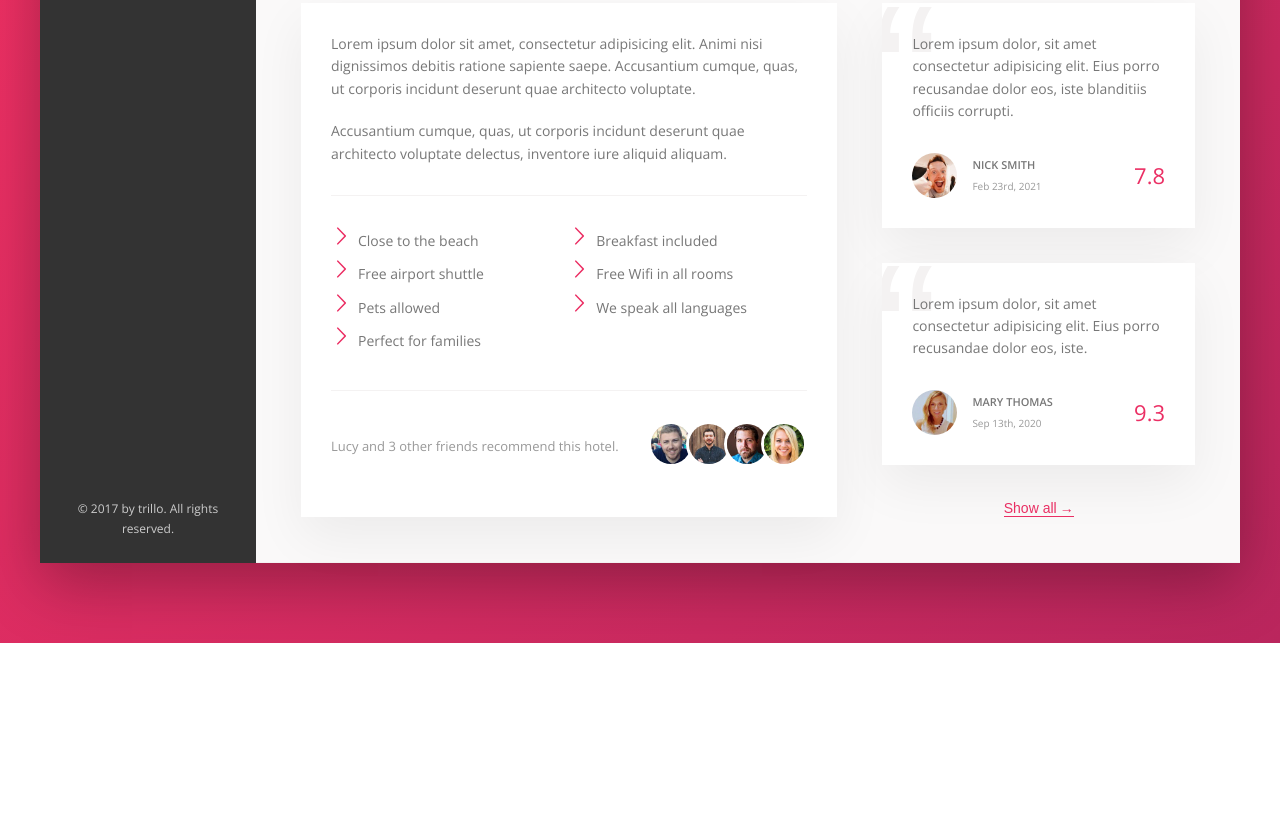
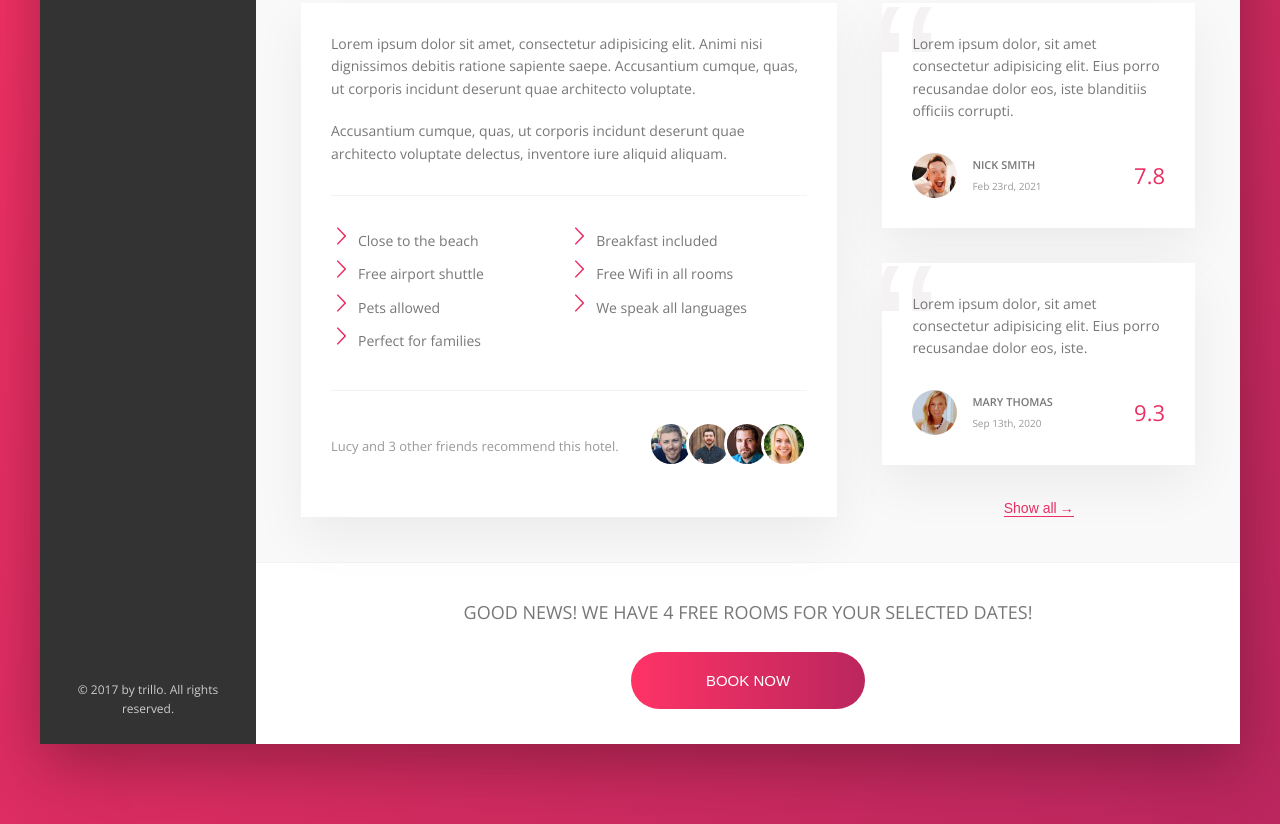
Before and after one commit to ocampo19/Trillo, a website: page index.html in a window 1280 px wide. Shown: the part 644-1468 px from the top of the page. Before the commit the page ends 1287 px from the top, so only its background shows below. Drawn offline with nearby package versions, Linux system fonts and the light colour scheme.

Commit message:
Project completed.

```diff
--- a/index.html
+++ b/index.html
@@ -84,9 +84,6 @@
                         &copy; 2017 by trillo. All rights reserved.
                     </div>
                 </nav>
-
-
-
 
                 <main class="hotel-view">
                     <div class="gallery">
@@ -196,6 +193,16 @@
                             <button class="btn-inline">Show all<span>&rarr;</span></button>
                         </div>
                     </div>
+
+                    <div class="cta">
+                        <h2 class="cta__book-now">
+                            Good news! We have 4 free rooms for your selected dates!
+                        </h2>
+                        <button class="btn">
+                            <span class="btn__visible">Book now</span>
+                            <span class="btn__invisible">Only 4 rooms left</span>
+                        </button>
+                    </div>
                 </main>
             </div>
         </div>
--- a/sass/_components.scss
+++ b/sass/_components.scss
@@ -441,3 +441,65 @@
         font-family: sans-serif;
     }
 }
+
+/*****     C A L L - T O - A C T I O N     *****/
+.cta {
+    padding: 3.5rem 0;
+    text-align: center;
+
+    &__book-now {
+        font-size: 1.8rem;
+        font-weight: 300;
+        text-transform: uppercase;
+        margin-bottom: 2.5rem;
+    }
+}
+
+/*****     B T N     *****/
+.btn {
+    font-size: 1.5rem;
+    font-weight: 300;
+    text-transform: uppercase;
+    border-radius: 100px;
+    border: none;
+    background-image: linear-gradient(to right, var(--color-primary-light), var(--color-primary-dark));
+    color: #fff;
+    position: relative;
+    overflow: hidden;
+    cursor: pointer;
+
+    & > * {
+        display: inline-block;
+        width: 100%;
+        height: 100%;
+        transition: all .2s;
+    }
+
+    &__visible {
+        padding: 2rem 7.5rem;
+    }
+
+    &__invisible {
+        position: absolute;
+        padding: 2rem 0;
+        left: 0;
+        top: -100%;
+    }
+
+    /*&:hover {
+        background-image: linear-gradient(to left, var(--color-primary-light), var(--color-primary-dark));
+    }*/
+
+    &:hover &__visible {
+        transform: translateY(100%);
+    }
+
+    &:hover &__invisible {
+        top: 0;
+    }
+
+    &:focus {
+        outline: none;
+        animation: pulsate 1s infinite;
+    }
+}
```
Also changed, not shown: css/style.css.
